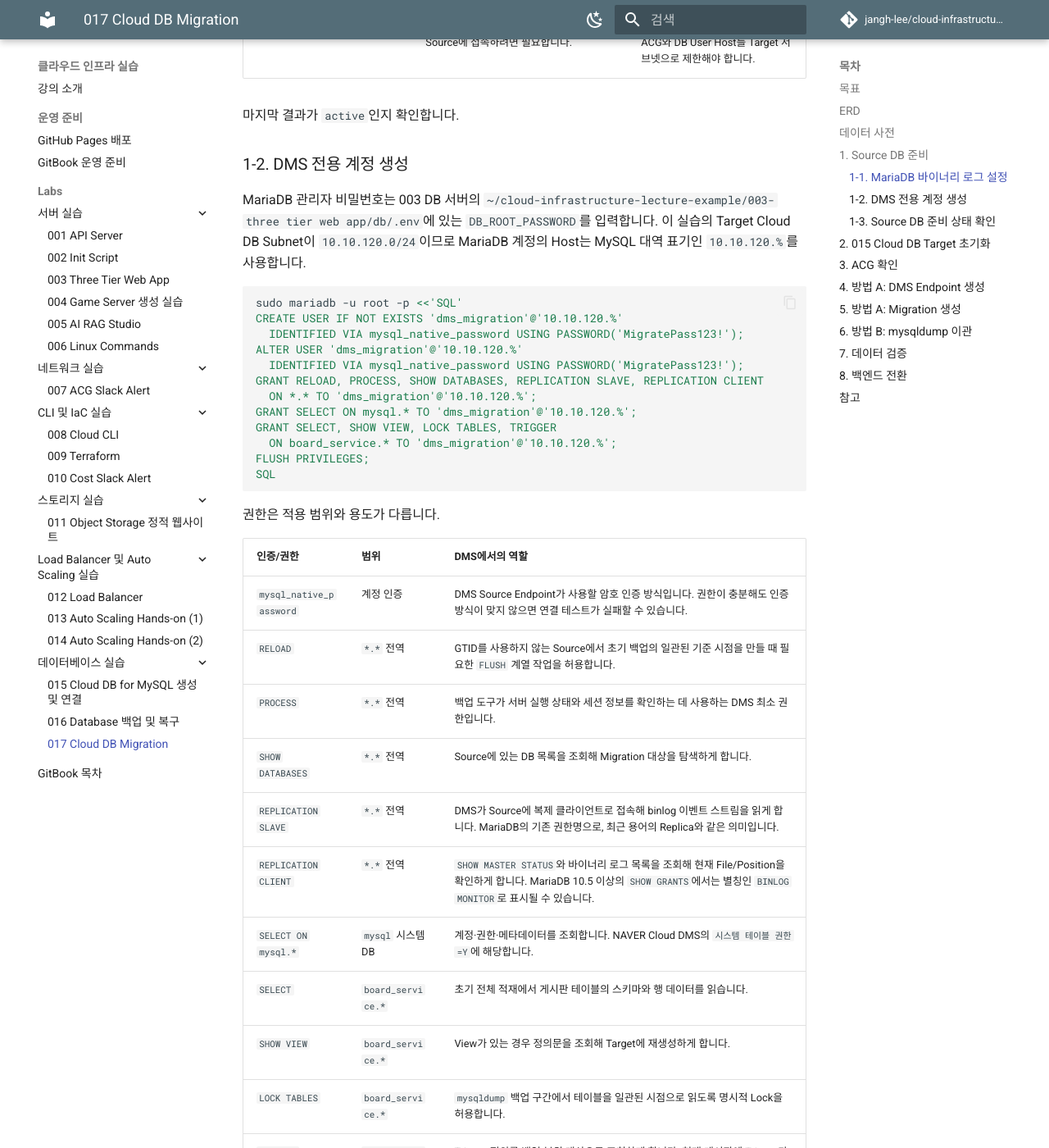
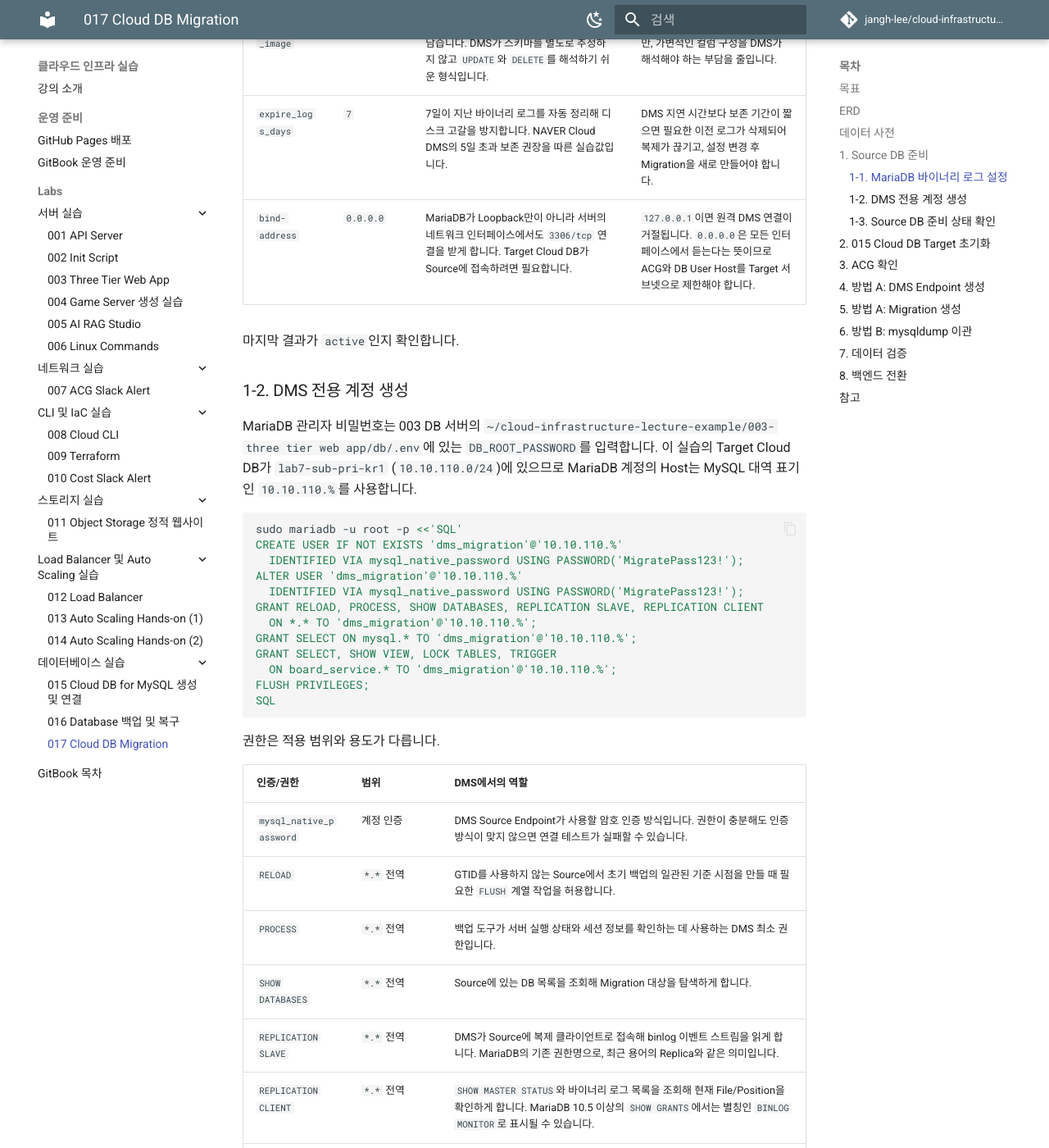
Before and after one commit to jangh-lee/cloud-infrastructure-lecture-example, an MkDocs documentation site: the page built from gitbook/labs/017-cloud-db-migration.md, in a window 1280 px wide and 1400 px high, scrolled down 3562 px. Shown: the whole window at 82% size. Built offline with MkDocs 1.6.1 and Material for MkDocs 9.7.7, drawn with Linux system fonts in a browser that asks for light colours; comment, search, counter and statistics services are not loaded; some of the changed text lies outside the part shown.

Commit message:
Align DMS target subnet with Cloud DB

````diff
--- a/gitbook/labs/017-cloud-db-migration.md
+++ b/gitbook/labs/017-cloud-db-migration.md
@@ -6,6 +6,12 @@
 
 !!! warning "015 Cloud DB 재사용"
     이 실습은 추가 Cloud DB를 만들지 않고 015에서 생성한 Cloud DB를 Target으로 재사용합니다. DMS 시작 전 Backend와 자동 게시글 서비스를 중지하고 Target의 `board_service`를 삭제합니다. 015에서 Target에 작성한 데이터는 삭제되지만, 마이그레이션할 003 Source DB의 데이터는 그대로 유지됩니다.
+
+| 구분 | Subnet | CIDR/주소 | 역할 |
+| --- | --- | --- | --- |
+| 003 Source Ubuntu DB | `lab7-sub-pri-kr2` | `10.10.120.0/24` 내 DB Private IP | 원본 MariaDB |
+| 015 Target Cloud DB | `lab7-sub-pri-kr1` | `10.10.110.0/24` | 마이그레이션 목적지 |
+| Source의 DMS 계정 Host | - | `10.10.110.%` | Target Cloud DB Subnet에서 오는 DB 로그인 허용 |
 
 이 실습에서는 두 가지 방식을 소개합니다.
 
@@ -116,19 +122,19 @@
 
 ### 1-2. DMS 전용 계정 생성
 
-MariaDB 관리자 비밀번호는 003 DB 서버의 `~/cloud-infrastructure-lecture-example/003-three tier web app/db/.env`에 있는 `DB_ROOT_PASSWORD`를 입력합니다. 이 실습의 Target Cloud DB Subnet이 `10.10.120.0/24`이므로 MariaDB 계정의 Host는 MySQL 대역 표기인 `10.10.120.%`를 사용합니다.
+MariaDB 관리자 비밀번호는 003 DB 서버의 `~/cloud-infrastructure-lecture-example/003-three tier web app/db/.env`에 있는 `DB_ROOT_PASSWORD`를 입력합니다. 이 실습의 Target Cloud DB가 `lab7-sub-pri-kr1` (`10.10.110.0/24`)에 있으므로 MariaDB 계정의 Host는 MySQL 대역 표기인 `10.10.110.%`를 사용합니다.
 
 ```bash
 sudo mariadb -u root -p <<'SQL'
-CREATE USER IF NOT EXISTS 'dms_migration'@'10.10.120.%'
+CREATE USER IF NOT EXISTS 'dms_migration'@'10.10.110.%'
   IDENTIFIED VIA mysql_native_password USING PASSWORD('MigratePass123!');
-ALTER USER 'dms_migration'@'10.10.120.%'
+ALTER USER 'dms_migration'@'10.10.110.%'
   IDENTIFIED VIA mysql_native_password USING PASSWORD('MigratePass123!');
 GRANT RELOAD, PROCESS, SHOW DATABASES, REPLICATION SLAVE, REPLICATION CLIENT
-  ON *.* TO 'dms_migration'@'10.10.120.%';
-GRANT SELECT ON mysql.* TO 'dms_migration'@'10.10.120.%';
+  ON *.* TO 'dms_migration'@'10.10.110.%';
+GRANT SELECT ON mysql.* TO 'dms_migration'@'10.10.110.%';
 GRANT SELECT, SHOW VIEW, LOCK TABLES, TRIGGER
-  ON board_service.* TO 'dms_migration'@'10.10.120.%';
+  ON board_service.* TO 'dms_migration'@'10.10.110.%';
 FLUSH PRIVILEGES;
 SQL
 ```
@@ -163,7 +169,7 @@
   'binlog_row_image', 'expire_logs_days', 'bind_address'
 );
 SHOW MASTER STATUS;
-SHOW GRANTS FOR 'dms_migration'@'10.10.120.%';
+SHOW GRANTS FOR 'dms_migration'@'10.10.110.%';
 SELECT COUNT(*) AS total_posts FROM posts;
 SQL
 ```
@@ -177,7 +183,7 @@
 | `binlog_format` | `ROW` | SQL 문장이 아닌 행 변경 기반으로 적재되었음을 뜻합니다. |
 | `binlog_row_image` | `FULL` | 변경 전·후의 모든 컬럼이 기록되는 형식입니다. |
 | `expire_logs_days` | `7.000000` 등 `5`보다 큰 값 | DMS가 지연되어도 추적할 binlog 보존 여유가 있습니다. |
-| `bind_address` | `0.0.0.0` | MariaDB가 원격 TCP 접속을 듣고 있습니다. 실제 허용 대상은 ACG와 `dms_migration@10.10.120.%`가 제한합니다. |
+| `bind_address` | `0.0.0.0` | MariaDB가 원격 TCP 접속을 듣고 있습니다. 실제 허용 대상은 ACG와 `dms_migration@10.10.110.%`가 제한합니다. |
 | `SHOW MASTER STATUS` | 한 행 이상 | `File`은 현재 binlog 파일, `Position`은 다음 이벤트가 기록될 바이트 위치입니다. DMS가 초기 백업 후 변경분을 어디서부터 읽을지 판별하는 좌표입니다. |
 | `SHOW GRANTS` | 전역·`mysql.*`·`board_service.*` 권한 모두 표시 | 복제 권한만이 아니라 시스템 메타데이터와 실제 게시판 데이터를 읽을 수 있어야 합니다. |
 | `total_posts` | `0` 이상의 숫자 | 이값은 성공 조건이라기보다 Migration 전 기준 행 수입니다. 마이그레이션 후 Target의 값과 비교합니다. |
@@ -239,13 +245,13 @@
 
 이 실습처럼 Source DB와 Target Cloud DB가 같은 VPC에 있으면 별도의 `DMS 접근 주소`를 찾지 않습니다. DMS 마이그레이션 과정에서는 **Target Cloud DB가 Source DB의 3306 포트로 접속**하므로 Target Cloud DB가 속한 Subnet 대역을 허용합니다.
 
-콘솔의 **Cloud DB for MySQL > DB Server**에서 Target DB의 Subnet을 확인한 다음, **VPC > Subnet**에서 그 Subnet의 IP 주소 범위(CIDR)를 확인합니다. 이 실습에서는 해당 값이 `10.10.120.0/24`입니다.
+콘솔의 **Cloud DB for MySQL > DB Server**에서 Target DB의 Subnet을 확인한 다음, **VPC > Subnet**에서 그 Subnet의 IP 주소 범위(CIDR)를 확인합니다. 이 실습에서는 `lab7-sub-pri-kr1`, `10.10.110.0/24`입니다.
 
 Source DB 서버에 적용된 ACG의 **Inbound** 규칙:
 
 | 프로토콜 | 포트 | 접근 소스 |
 | --- | --- | --- |
-| TCP | `3306` | Target Cloud DB Subnet CIDR: `10.10.120.0/24` |
+| TCP | `3306` | Target Cloud DB Subnet CIDR: `10.10.110.0/24` |
 
 Target Cloud DB에 적용된 ACG의 **Outbound** 규칙:
 
````
Also changed, not shown: 015-cloud db mysql/README.md (+2 -0 lines), 017-cloud db migration/README.md (+12 -10 lines), gitbook/labs/015-cloud-db-mysql.md (+3 -2 lines).
